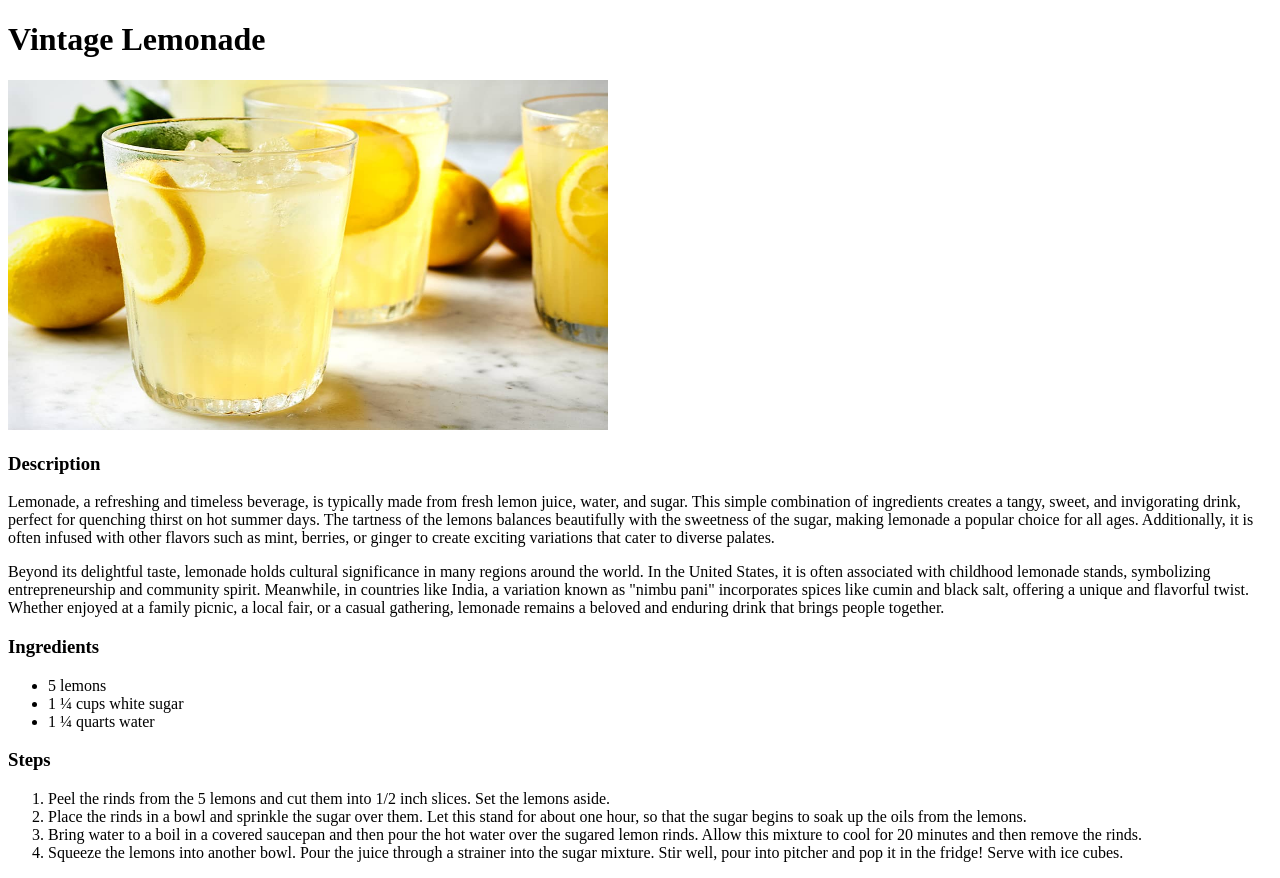
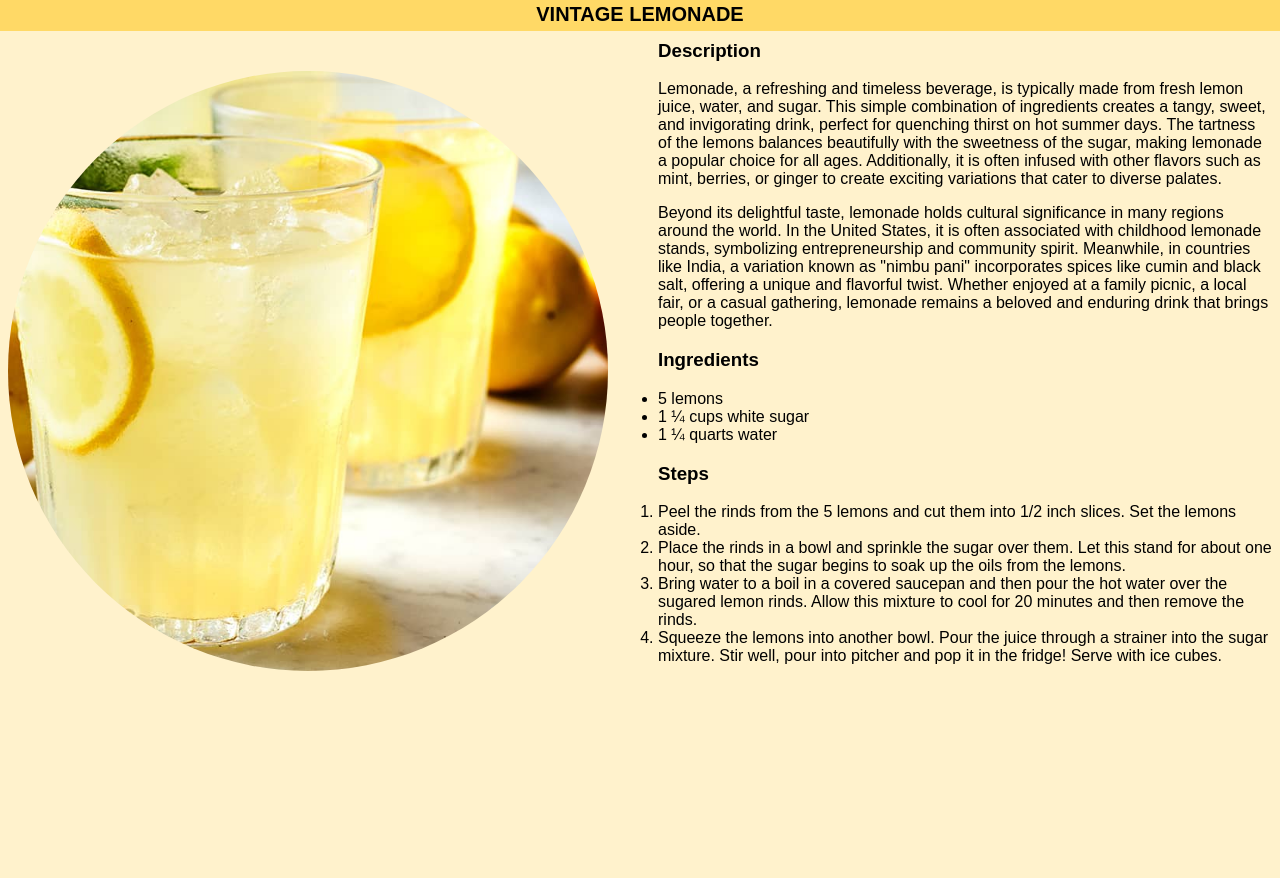
Before and after one commit to katherinebaek/odin-recipes, a plain HTML site: page recipes/lemonade.html in a window 1280 px wide. After the commit the page ends 800 px from the top, so only its background shows below. Drawn offline with Linux system fonts and the light colour scheme.

Commit message:
Modify website design

```diff
--- a/recipes/lemonade.html
+++ b/recipes/lemonade.html
@@ -4,10 +4,12 @@
     <meta charset="UTF-8">
     <meta name="viewport" content="width=device-width, initial-scale=1.0">
     <title>Lemonade</title>
+    <link rel="stylesheet" href="../style.css">
 </head>
 <body>
-    <h1>Vintage Lemonade</h1>
-    <img src="../images/lemonade.jpg" alt="picture of lemonade" height="350" width="600">
+    <h1 class="title">Vintage Lemonade</h1>
+    <img class="img-cropper" src="../images/lemonade.jpg" alt="picture of lemonade" height="350" width="600">
+
 
     <h3>Description</h3>
     <p>Lemonade, a refreshing and timeless beverage, is typically made from fresh lemon juice, water, and sugar. This simple combination of ingredients creates a tangy, sweet, and invigorating drink, perfect for quenching thirst on hot summer days. The tartness of the lemons balances beautifully with the sweetness of the sugar, making lemonade a popular choice for all ages. Additionally, it is often infused with other flavors such as mint, berries, or ginger to create exciting variations that cater to diverse palates.</p>
@@ -27,5 +29,6 @@
         <li>Bring water to a boil in a covered saucepan and then pour the hot water over the sugared lemon rinds. Allow this mixture to cool for 20 minutes and then remove the rinds.</li>
         <li>Squeeze the lemons into another bowl. Pour the juice through a strainer into the sugar mixture. Stir well, pour into pitcher and pop it in the fridge! Serve with ice cubes.</li>
     </ol>
+
 </body>
 </html>
--- /dev/null
+++ b/style.css
@@ -0,0 +1,28 @@
+body {
+    background-color: #FFF2CC;
+    font-family: Arial, Helvetica, sans-serif;
+}
+
+.img-cropper {
+    width: 600px;
+    height: 600px;
+}
+
+img {
+    border-radius: 50%;
+    object-fit:cover;
+    margin-right: 50px;
+    margin-top: 50px;
+    margin-bottom: 50px;
+    float: left
+
+}
+
+.title {
+    background-color: #FFD966;
+    text-align: center;
+    text-transform: uppercase;
+    font-size: 20px;
+    margin: -10px -10px;
+    padding: 5px;
+}
```
Also changed, not shown: index.html (+8 -7 lines), recipes/coleslaw.html (+3 -2 lines), recipes/hamburger-bun.html (+3 -2 lines), 1 other file.
